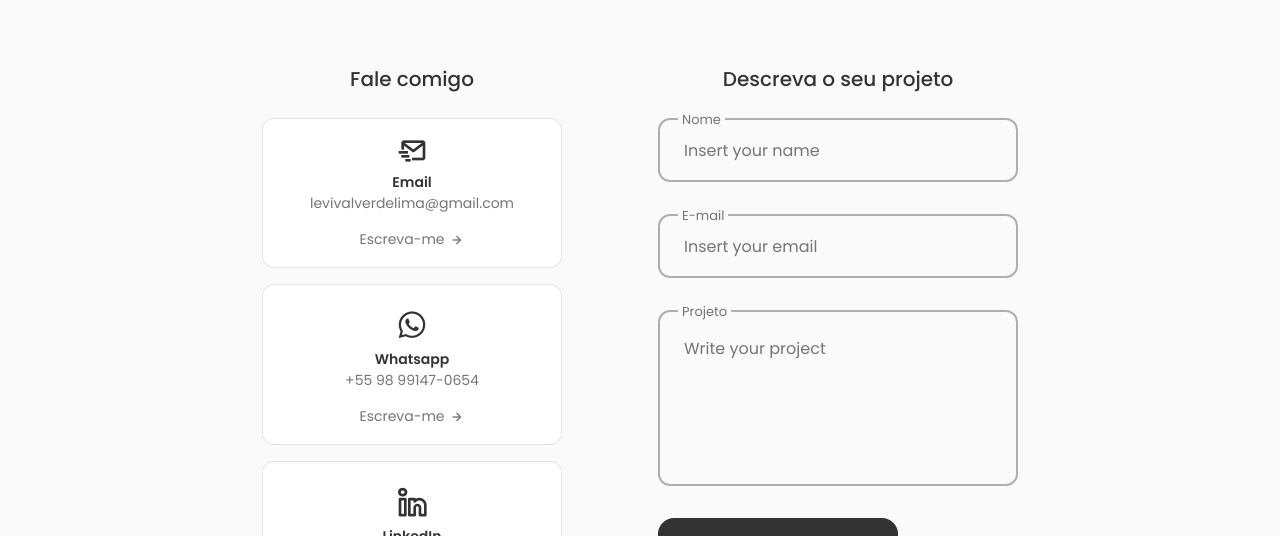
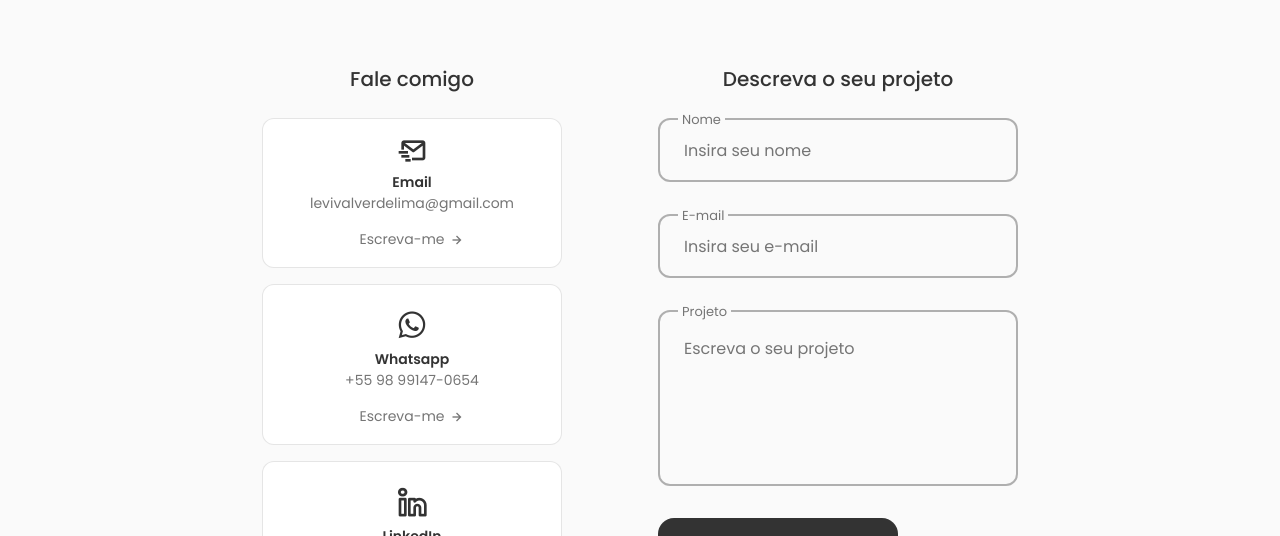
Before and after one commit to Levi-Valverde/portfolio, a React (Vite) app: page / in a window 1280 px wide. Shown: the part 4465-5001 px from the top of the page. Built offline with nearby package versions, Linux system fonts and the light colour scheme.

Commit message:
Update Contact.jsx

```diff
--- a/src/components/Contact/Contact.jsx
+++ b/src/components/Contact/Contact.jsx
@@ -83,7 +83,7 @@ export function Contact() {
                 type="text"
                 name="name"
                 className="contact__form-input"
-                placeholder="Insert your name"
+                placeholder="Insira seu nome"
               />
             </div>
 
@@ -93,7 +93,7 @@ export function Contact() {
                 type="email"
                 name="email"
                 className="contact__form-input"
-                placeholder="Insert your email"
+                placeholder="Insira seu e-mail"
               />
             </div>
 
@@ -104,7 +104,7 @@ export function Contact() {
                 cols="30"
                 rows="10"
                 className="contact__form-input"
-                placeholder="Write your project"
+                placeholder="Escreva o seu projeto"
               ></textarea>
             </div>
 
```
